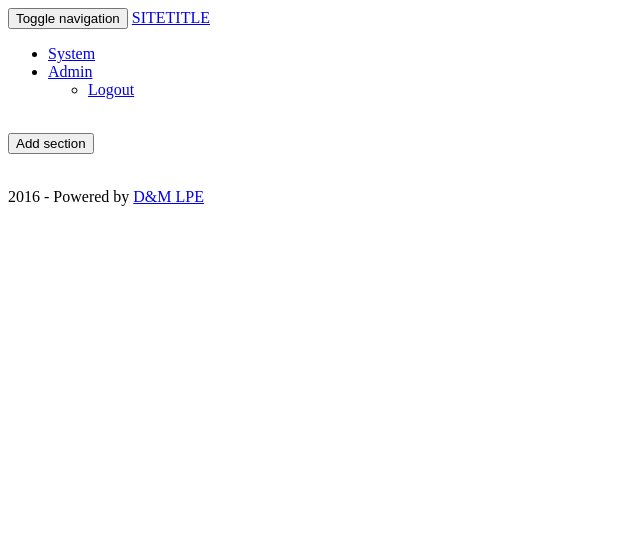
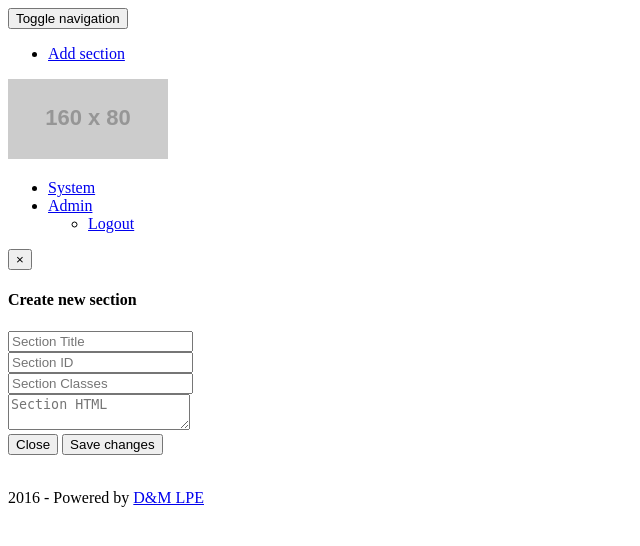
Before and after one commit to DrTeamRocks/dm-lpe, a PHP site: template engine/Views/admin/dashboard_v2.php in a window 1280 px wide. Shown: the top 546 px of the page, without its empty margins (0-640 px from the left). Run offline with PHP 8.4, Linux system fonts and the light colour scheme; the template is opened without the code that fills it, so the values that code supplies are empty; grey boxes labelled with a size stand in for pictures from a placeholder-image service; some libraries are stand-ins or nearby versions.

Commit message:
dashboard page redesign

```diff
--- a/engine/Views/admin/dashboard_v2.php
+++ b/engine/Views/admin/dashboard_v2.php
@@ -3,13 +3,9 @@
 ?>
 <br/>
 
-<button class="btn btn-info" id="section_add">Add section</button>
-
-<br/><br/>
-
 <div class="row">
     <div class="col-xs-12 col-md-6 col-lg-4">
-        <ul id="sections" class="nav nav-pills nav-stacked">
+        <ul id="sections" class="list-group">
             <?php
             $i = 0;
             while ($i < count($sections)) {
@@ -17,10 +13,8 @@
                 if ($i == 0) $active = 'active';
                 ?>
                 <li data-id="<?php echo $sections[$i]->id ?>" role="presentation"
-                    class="dm-item sortable <?php echo $active; ?>">
-                    <a href="#">
+                    class="list-group-item dm-item section_id sortable <?php echo $active; ?>">
                         <?php echo $sections[$i]->title ?>
-                    </a>
                 </li>
                 <?php
                 $i++;
@@ -36,7 +30,7 @@
             if ($i == 0) $active = 'active';
             ?>
             <div data-id="<?php echo $sections[$i]->id ?>"
-                 class="panel panel-default s_panel section_id dm-content <?php echo $active; ?>">
+                 class="panel panel-default s_panel dm-content <?php echo $active; ?>">
                 <div class="panel-body">
                     <div class="row dm-input-list">
                         <div class="col-sm-4">
@@ -58,7 +52,7 @@
                 </div>
                 <div class="panel-footer">
                     <button class="btn btn-info section_save" data-loading-text="In progress...">
-                        Save
+                        Save changes
                     </button>
                     <button class="btn btn-default pull-right section_delete">
                         Delete
--- a/engine/Views/admin/header.php
+++ b/engine/Views/admin/header.php
@@ -34,27 +34,46 @@
 
 <body>
 
-<!-- Navigation -->
-<nav class="navbar navbar-default navbar-static-top" role="navigation" style="margin-bottom: 0">
-    <div class="container">
+<nav class="navbar navbar-default" role="navigation">
+    <!-- Brand and toggle get grouped for better mobile display -->
     <div class="navbar-header">
-            <button type="button" class="navbar-toggle" data-toggle="collapse" data-target=".navbar-collapse">
+        <button type="button" class="navbar-toggle" data-toggle="collapse" data-target="#navbar-collapse-1">
             <span class="sr-only">Toggle navigation</span>
             <span class="icon-bar"></span>
             <span class="icon-bar"></span>
             <span class="icon-bar"></span>
         </button>
-            <a class="navbar-brand" href="<?php echo DIR ?>admin"><?php echo SITETITLE ?></a>
+
     </div>
-        <!-- /.navbar-header -->
-        <ul class="nav navbar-top-links navbar-right">
-            <li><a href="<?php DIR; ?>admin/system">System <i class="fa fa-cogs"></i></a></li>
+    <!-- Collect the nav links, forms, and other content for toggling -->
+    <div class="collapse navbar-collapse" id="navbar-collapse-1">
+        <div class="row">
+            <div class="col-sm-5">
+                <ul class="nav navbar-nav navbar-right">
+                    <!--id="section_add"-->
+                    <li>
+                        <a href="#" data-toggle="modal" data-target="#myModal">
+                            <i class="fa fa-plus"></i> Add section
+                        </a>
+                    </li>
+                </ul>
+            </div>
+            <div class="col-sm-2">
+                <a class="navbar-brand" href="<?php echo DIR; ?>admin"><img src="//placehold.it/160x80&amp;text=logo"/></a>
+            </div>
+            <div class="col-sm-5">
+                <ul class="nav navbar-nav navbar-left">
+                    <li><a href="<?php echo DIR; ?>admin/system">System <i class="fa fa-cogs"></i></a></li>
                     <li class="dropdown">
                         <a class="dropdown-toggle" data-toggle="dropdown" href="#">
                             Admin <i class="fa fa-caret-down"></i>
                         </a>
                         <ul class="dropdown-menu dropdown-user">
-                    <li><a href="<?php DIR; ?>auth/logout"><i class="fa fa-sign-out fa-fw"></i> Logout</a></li>
+                            <li>
+                                <a href="<?php echo DIR; ?>auth/logout">
+                                    <i class="fa fa-sign-out fa-fw"></i> Logout
+                                </a>
+                            </li>
                         </ul>
                         <!-- /.dropdown-user -->
                     </li>
@@ -62,6 +81,45 @@
                 </ul>
                 <!-- /.navbar-top-links -->
             </div>
+        </div>
+    </div><!-- /.navbar-collapse -->
 </nav>
 
+<!-- Modal -->
+<div class="modal fade" id="myModal" tabindex="-1" role="dialog" aria-labelledby="myModalLabel">
+    <div class="modal-dialog" role="document">
+        <div class="modal-content">
+            <form data-toggle="validator" role="form" method="post" action="<?php echo DIR ?>admin">
+                <input type="hidden" name="mode" value="new"/>
+                <div class="modal-header">
+                    <button type="button" class="close" data-dismiss="modal" aria-label="Close"><span
+                            aria-hidden="true">&times;</span></button>
+                    <h4 class="modal-title" id="myModalLabel">Create new section</h4>
+                </div>
+                <div class="modal-body">
+                    <div class="row dm-input-list">
+                        <div class="col-sm-4">
+                            <input class="form-control" name="title" type="text" placeholder="Section Title" value=""
+                                   required/>
+                        </div>
+                        <div class="col-sm-4">
+                            <input class="form-control" name="section_id" type="text" placeholder="Section ID"
+                                   value=""/>
+                        </div>
+                        <div class="col-sm-4">
+                            <input class="form-control" name="section_class" type="text" placeholder="Section Classes"
+                                   value=""/>
+                        </div>
+                    </div>
+                    <textarea class="form-control dm-textarea" name="content" placeholder="Section HTML"></textarea>
+                </div>
+                <div class="modal-footer">
+                    <button type="button" class="btn btn-default" data-dismiss="modal">Close</button>
+                    <button class="btn btn-info" name="submit" type="submit">Save changes</button>
+                </div>
+            </form>
+        </div>
+    </div>
+</div>
+
 <div class="container" id="main-container">
```
Also changed, not shown: engine/Controllers/Admin.php (+53 -41 lines), files/admin/css/admin.css (+31 -0 lines), files/admin/js/scripts.js (+5 -10 lines). Lines whose indentation alone changed are shown as unchanged.
